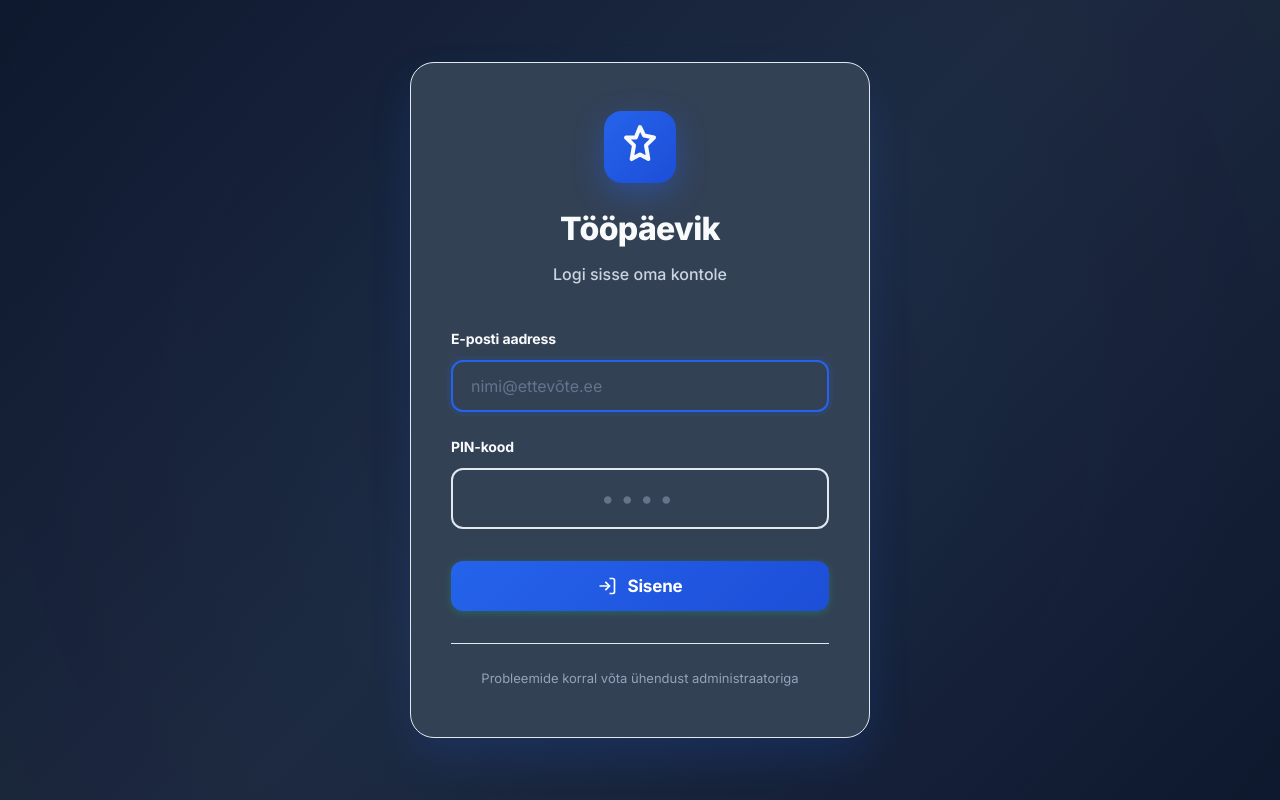
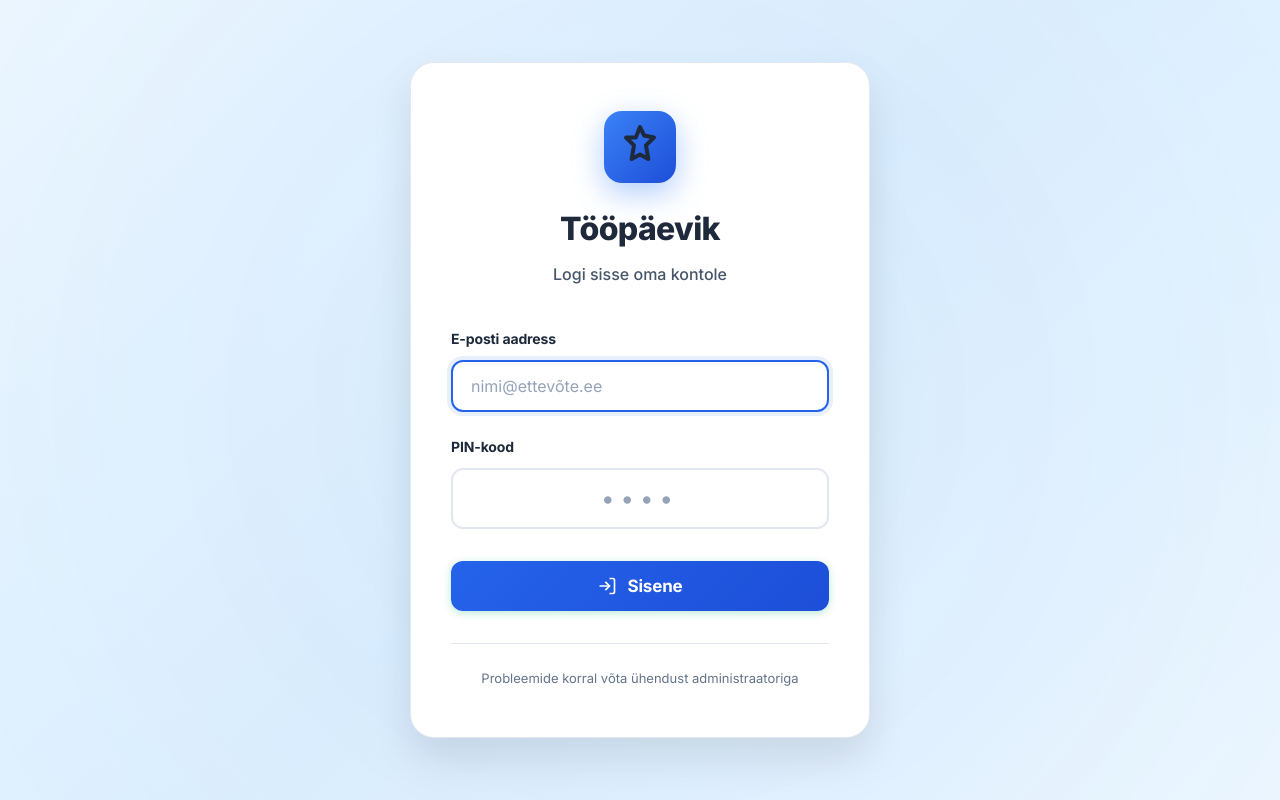
Before and after one commit to sevradevelopment/dailylog, a React (Vite) app: page / in a window 1280 px wide. Built offline with nearby package versions, Linux system fonts and the light colour scheme; no server answers.

Commit message:
Complete UI redesign: switched to light theme for a positive, professional, and worker-friendly experience

```diff
--- a/components/Login.jsx
+++ b/components/Login.jsx
@@ -92,13 +92,13 @@ export default function Login() {
               width: 72,
               height: 72,
               borderRadius: "18px",
-              background: "linear-gradient(135deg, #2563eb, #1d4ed8)",
+              background: "linear-gradient(135deg, #3b82f6, #1d4ed8)",
               display: "flex",
               alignItems: "center",
               justifyContent: "center",
               fontSize: "2.5rem",
               margin: "0 auto 1.25rem",
-              boxShadow: "0 10px 30px rgba(37, 99, 235, 0.4)",
+              boxShadow: "0 10px 30px rgba(59, 130, 246, 0.4)",
             }}
           >
             <Ico name="tree" size={48} />
--- a/index.css
+++ b/index.css
@@ -31,23 +31,23 @@
   --info: #2563eb;
   --info-light: #dbeafe;
 
-  /* Neutral Colors - Dark Theme */
-  --bg: #0f172a;
-  --bg-secondary: #1e293b;
-  --bg-card: #334155;
-  --bg-hover: #475569;
-  --bg-input: #334155;
+  /* Neutral Colors - Light Theme */
+  --bg: #ffffff;
+  --bg-secondary: #f8fafc;
+  --bg-card: #ffffff;
+  --bg-hover: #f1f5f9;
+  --bg-input: #ffffff;
 
-  /* Dark Sidebar */
-  --sidebar-bg: #020617;
-  --sidebar-accent: #0f172a;
-  --sidebar-hover: rgba(37, 99, 235, 0.1);
+  /* Sidebar - Light */
+  --sidebar-bg: #f8fafc;
+  --sidebar-accent: #e2e8f0;
+  --sidebar-hover: rgba(59, 130, 246, 0.1);
 
   /* Text Colors */
-  --text: #f8fafc;
-  --text-secondary: #cbd5e1;
-  --text-tertiary: #94a3b8;
-  --text-light: #64748b;
+  --text: #1e293b;
+  --text-secondary: #475569;
+  --text-tertiary: #64748b;
+  --text-light: #94a3b8;
   --text-muted: #cbd5e1;
 
   /* Borders */
@@ -826,7 +826,7 @@ tr:hover td {
   align-items: center;
   justify-content: center;
   padding: 1.5rem;
-  background: linear-gradient(135deg, #0f172a 0%, #1e293b 50%, #0f172a 100%);
+  background: linear-gradient(135deg, #f0f9ff 0%, #e0f2fe 50%, #f0f9ff 100%);
   position: relative;
   overflow: hidden;
 }
@@ -838,7 +838,7 @@ tr:hover td {
   left: -50%;
   width: 200%;
   height: 200%;
-  background: radial-gradient(circle, rgba(37, 99, 235, 0.1) 0%, transparent 70%);
+  background: radial-gradient(circle, rgba(59, 130, 246, 0.1) 0%, transparent 70%);
   animation: pulse 8s ease-in-out infinite;
 }
 
@@ -853,7 +853,7 @@ tr:hover td {
   background: var(--bg-card);
   border-radius: var(--radius-2xl);
   padding: 3rem 2.5rem;
-  box-shadow: 0 20px 40px rgba(37, 99, 235, 0.15);
+  box-shadow: 0 20px 40px rgba(0, 0, 0, 0.1);
   position: relative;
   z-index: 1;
   border: 1px solid var(--border);
```
